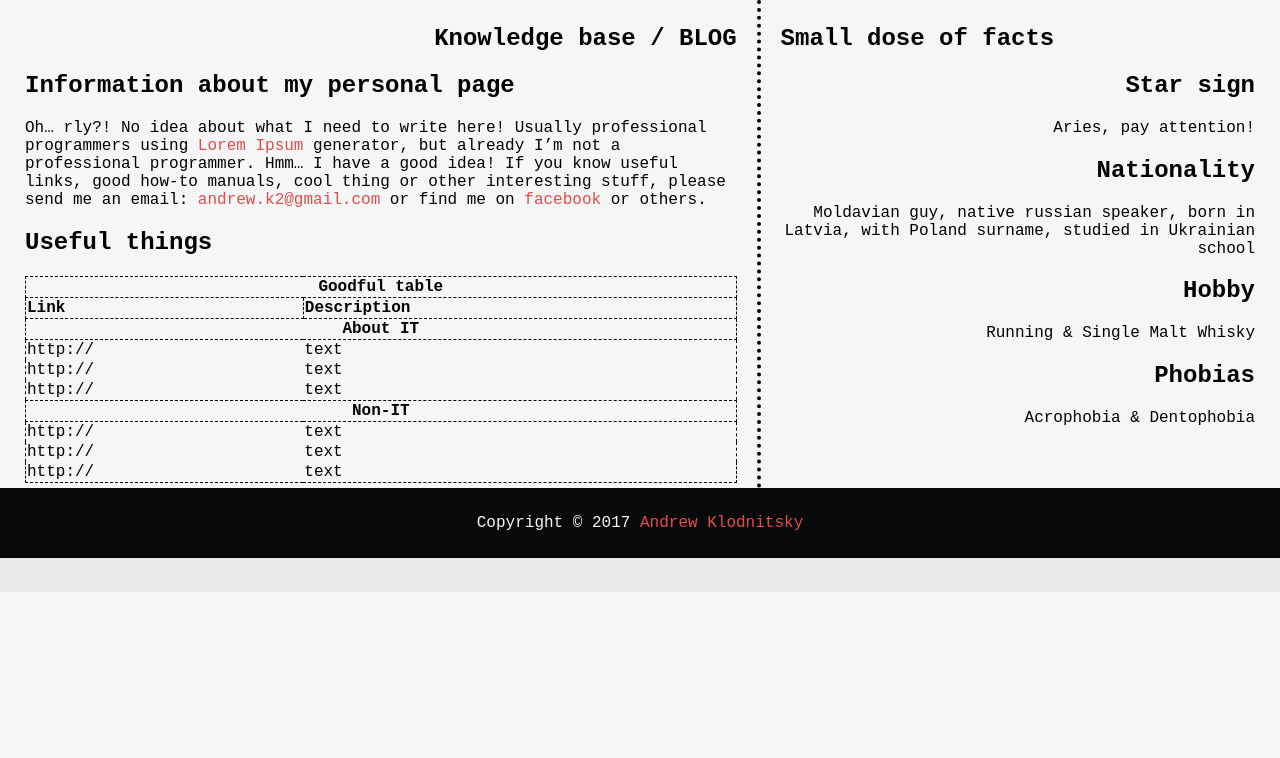
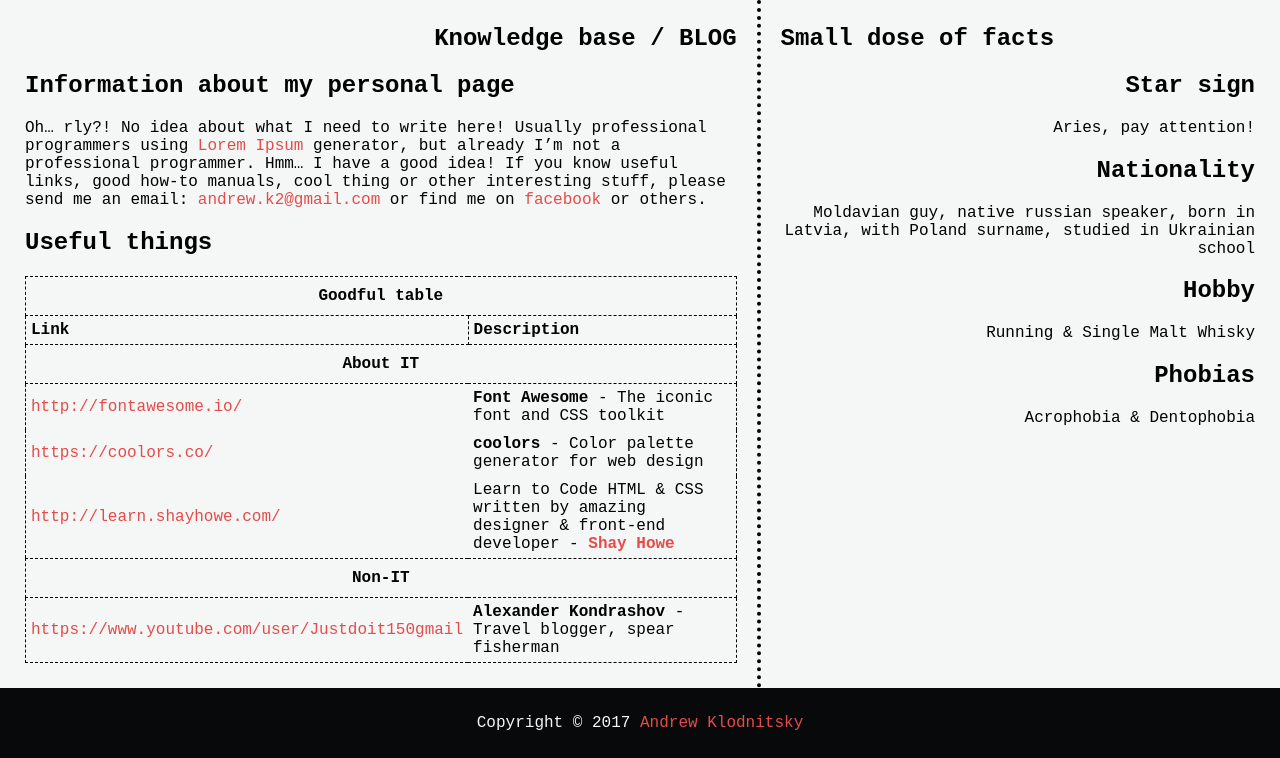
Before and after one commit to klodnitsky/PersonalPage, a PHP site: page / in a window 1280 px wide. Shown: the part 208-966 px from the top of the page. Before the commit the page ends 800 px from the top, so only its background shows below. Run offline with PHP 8.4, Linux system fonts and the light colour scheme.

Commit message:
Homework tree

```diff
--- a/css/style.css
+++ b/css/style.css
@@ -110,19 +110,32 @@ table {
     width: 100%;
     border: 1px dashed #000000;
     border-collapse: collapse;
-
+    margin: 20px 0;
 }
 
 thead th {
     vertical-align: middle;
     text-align: center;
     font-weight: bold;
-    margin: 20px;
+    padding: 10px;
 }
 
 th {
     border: 1px dashed #000000;
     text-align: left;
+    padding: 5px;
+}
+
+th.link {
+    width: 40%;
+}
+
+th.description {
+    width: 60%;
+}
+
+td {
+    padding: 5px;
 }
 
 /* --- RIGHT COLUMN --- */
--- a/index.php
+++ b/index.php
@@ -46,8 +46,8 @@
                     </thead>
                     <tbody>
                     <tr>
-                        <th>Link</th>
-                        <th>Description</th>
+                        <th class="link">Link</th>
+                        <th class="description">Description</th>
                     </tr>
                     </tbody>
 
@@ -58,16 +58,16 @@
                     </thead>
                     <tbody>
                         <tr>
-                            <td>http://</td>
-                            <td>text</td>
+                            <td><a href="http://fontawesome.io/" target="_blank">http://fontawesome.io/</a></td>
+                            <td><strong>Font Awesome</strong> - The iconic font and CSS toolkit</td>
                         </tr>
                         <tr>
-                            <td>http://</td>
-                            <td>text</td>
+                            <td><a href="https://coolors.co/" target="_blank">https://coolors.co/</a></td>
+                            <td><strong>coolors</strong> - Color palette generator for web design</td>
                         </tr>
                         <tr>
-                            <td>http://</td>
-                            <td>text</td>
+                            <td><a href="http://learn.shayhowe.com/" target="_blank">http://learn.shayhowe.com/</a></td>
+                            <td>Learn to Code HTML & CSS written by amazing designer & front-end developer - <strong><a href="http://shayhowe.com/">Shay Howe</a></strong></td>
                         </tr>
                     </tbody>
 
@@ -78,16 +78,8 @@
                     </thead>
                     <tbody>
                         <tr>
-                            <td>http://</td>
-                            <td>text</td>
-                        </tr>
-                        <tr>
-                            <td>http://</td>
-                            <td>text</td>
-                        </tr>
-                        <tr>
-                            <td>http://</td>
-                            <td>text</td>
+                            <td><a href="https://www.youtube.com/user/Justdoit150gmail">https://www.youtube.com/user/Justdoit150gmail</a></td>
+                            <td><strong>Alexander Kondrashov</strong> - Travel blogger, spear fisherman</td>
                         </tr>
                     </tbody>
                 </table>
```
